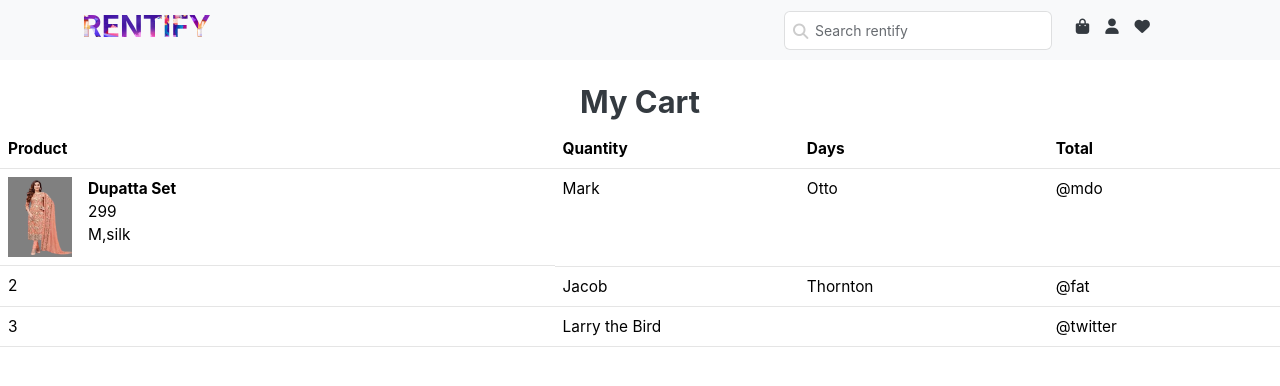
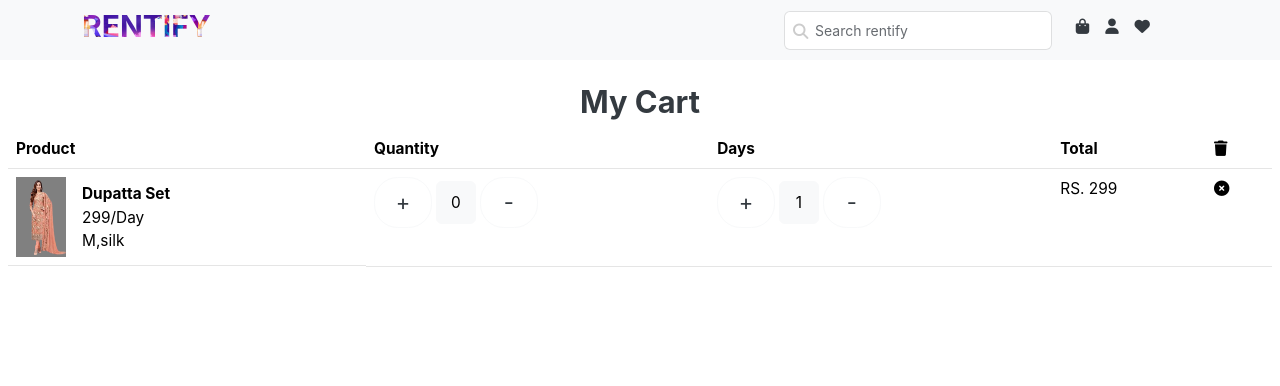
Before and after one commit to Naajiya/Rentify, a React (Vite) app: page /cart in a window 1280 px wide. Shown: the top 386 px of the page. Built offline with nearby package versions, Linux system fonts and the light colour scheme.

Commit message:
code updatd

```diff
--- a/src/pages/Cart.jsx
+++ b/src/pages/Cart.jsx
@@ -1,8 +1,27 @@
-import React from 'react'
+import React, { useEffect, useState } from 'react'
 import Table from 'react-bootstrap/Table';
 import chrdar from '../assets/chrdar2.png'
+import { Button } from 'react-bootstrap';
+
+
 
 function Cart() {
+
+  const [isSmallScreen, setIsSmallScreen] = useState(window.innerWidth < 768);
+
+  useEffect(() => {
+    const handleResize = () => {
+      setIsSmallScreen(window.innerWidth < 768);
+    };
+
+    window.addEventListener('resize', handleResize);
+
+    return () => {
+      window.removeEventListener('resize', handleResize);
+    };
+  }, []);
+
+
   return (
     <>
       <div>
@@ -17,46 +36,53 @@ function Cart() {
       </div>
     </div> */}
 
-        <div className=''>
-          <Table hover responsive className='' >
-            <thead>
+        <div className='m-2'>
+          <Table  responsive  className={`table ${isSmallScreen ? 'table-bordered' : ''}`}  >
+            <thead >
               <tr>
                 <th>Product</th>
                 <th>Quantity</th>
                 <th>Days</th>
                 {/* <th>Price</th> */}
                 <th>Total</th>
+                <th><i class="fa-solid fa-trash"></i> </th>
 
               </tr>
             </thead>
             <tbody>
               <tr>
-                <td className='d-flex'>
+                <td className='d-flex h-100 align-items-center' >
                   <div>
-                    <img className='img-fluid' src={chrdar} alt="" style={{ height: '5rem', width:'4rem', backgroundColor: 'gray  ' }} />
+                    <img className='img-fluid' src={chrdar} alt="Placeholder" style={{ width: '10vw', maxWidth: '50px', height:'10vw',maxHeight:'80px', backgroundColor: 'gray  ' }} />
                   </div>
                   <div className='ms-3'>
                     <span className='fw-bold'>Dupatta Set</span><br />
-                    <span style={{marginTop:'-10px'}}>299</span><br />
+                    <span style={{ marginTop: '-10px' }}>299/Day</span><br />
                     <span>M,silk</span>
                   </div>
                 </td>
-                <td>Mark</td>
-                <td>Otto</td>
-                <td>@mdo</td>
+                <td>
+                  <div className=' d-flex ' >
+                    <div className='w-50 d-flex  justify-content-between'>
+                      <Button  variant="outline-light" className='text-dark w-75 fs-5'>+</Button>
+                      <input type="text" className='border border-light text-center bg-light rounded m-1' style={{ width: '40px' }} readOnly value={0} />
+                      <Button  variant="outline-light " className='text-dark w-75 fs-5'>-</Button>
+                    </div>
+                  </div>
+                </td>
+                <td>
+                <div className='w-50 d-flex  justify-content-between'>
+                      <Button  variant="outline-light" className='text-dark w-75 fs-5'>+</Button>
+                      <input type="text" className='border border-light text-center bg-light rounded m-1' style={{ width: '40px' }} readOnly value={1} />
+                      <Button  variant="outline-light " className='text-dark w-75 fs-5'>-</Button>
+                    </div>
+                </td>
+                <td>RS. 299</td>
+
+                <td><i class="fa-solid fa-circle-xmark"></i></td>
 
               </tr>
-              <tr>
-                <td>2</td>
-                <td>Jacob</td>
-                <td>Thornton</td>
-                <td>@fat</td>
-              </tr>
-              <tr>
-                <td>3</td>
-                <td colSpan={2}>Larry the Bird</td>
-                <td>@twitter</td>
-              </tr>
+
             </tbody>
           </Table>
         </div>
```
Also changed, not shown: src/index.css (line endings or trailing spaces).
